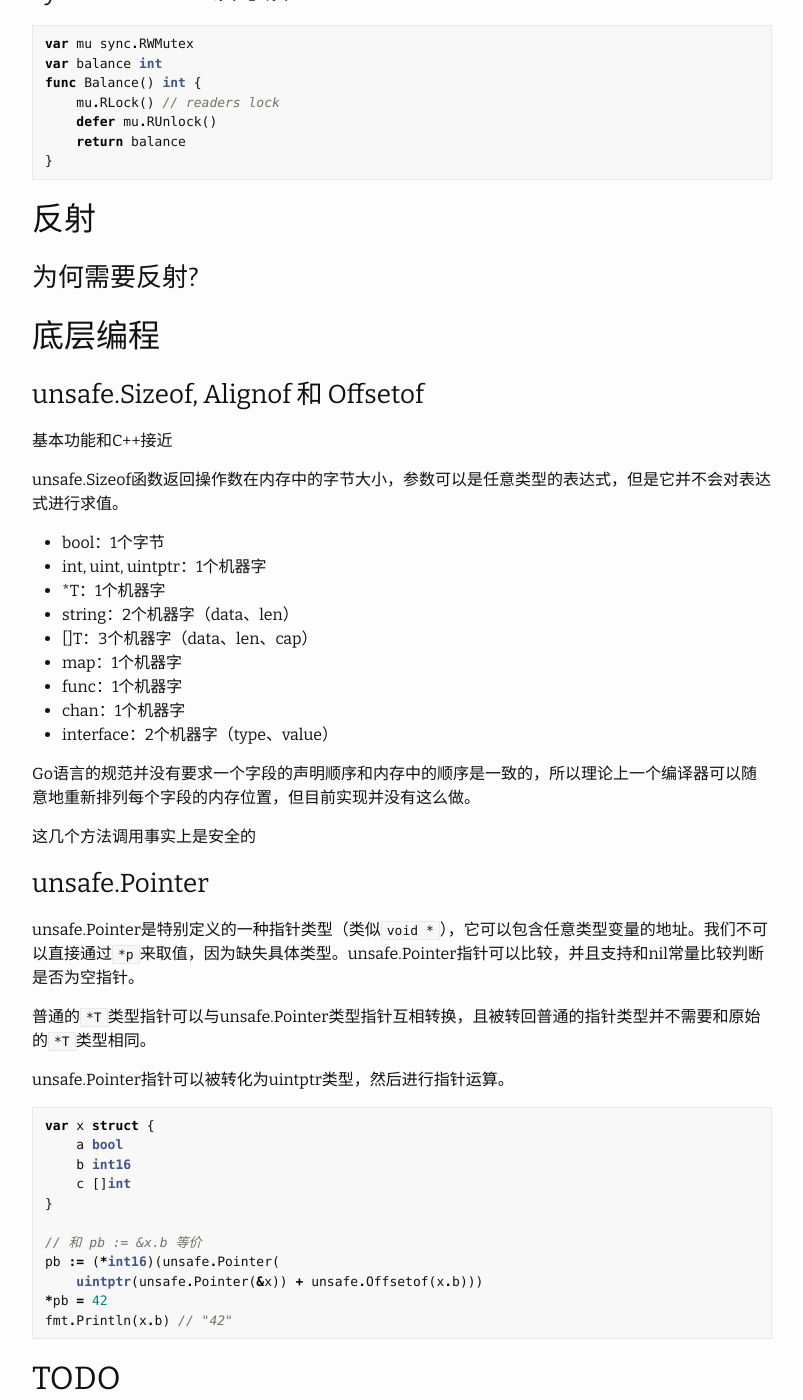
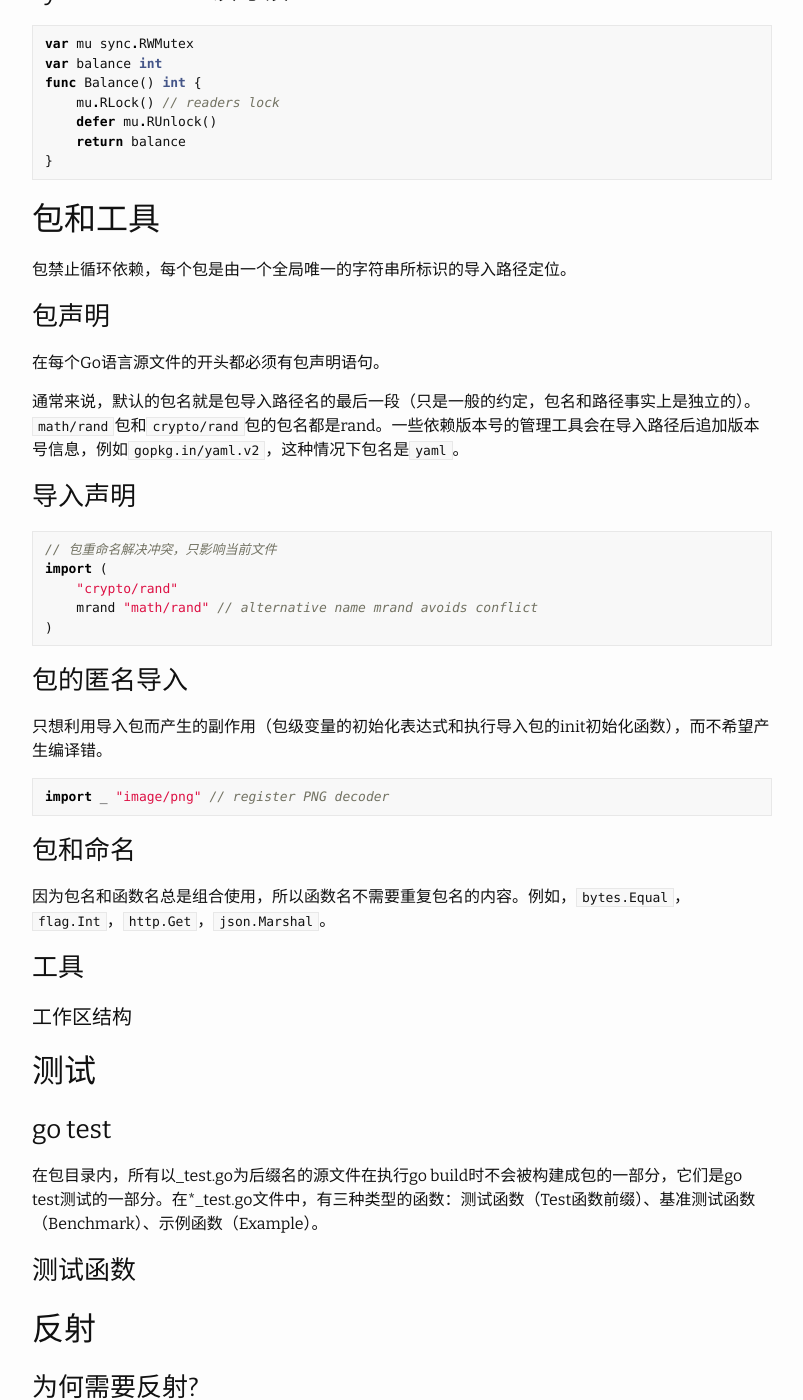
Before and after one commit to wait4pumpkin/wait4pumpkin.github.io, a Jekyll site: the page built from _posts/2019-09-17-the-go-programming-language.md, in a window 1280 px wide and 1400 px high, scrolled down 20674 px. Shown: the whole window, without its empty margins (238-1041 px from the left). Built offline with Jekyll 4.4.1, drawn with Linux system fonts in a browser that asks for light colours; some of the changed text lies outside the part shown.

Commit message:
update gopl

````diff
--- a/_posts/2019-09-17-the-go-programming-language.md
+++ b/_posts/2019-09-17-the-go-programming-language.md
@@ -1038,6 +1038,56 @@ func Balance() int {
 }
 ```
 
+## 包和工具
+
+包禁止循环依赖，每个包是由一个全局唯一的字符串所标识的导入路径定位。
+
+### 包声明
+
+在每个Go语言源文件的开头都必须有包声明语句。
+
+通常来说，默认的包名就是包导入路径名的最后一段（只是一般的约定，包名和路径事实上是独立的）。`math/rand`包和`crypto/rand`包的包名都是rand。一些依赖版本号的管理工具会在导入路径后追加版本号信息，例如`gopkg.in/yaml.v2`，这种情况下包名是`yaml`。
+
+### 导入声明
+
+```go
+// 包重命名解决冲突，只影响当前文件
+import (
+    "crypto/rand"
+    mrand "math/rand" // alternative name mrand avoids conflict
+)
+```
+
+### 包的匿名导入
+
+只想利用导入包而产生的副作用（包级变量的初始化表达式和执行导入包的init初始化函数），而不希望产生编译错。
+
+```go
+import _ "image/png" // register PNG decoder
+```
+
+### 包和命名
+
+因为包名和函数名总是组合使用，所以函数名不需要重复包名的内容。例如，`bytes.Equal`，`flag.Int`，`http.Get`，`json.Marshal`。
+
+### 工具
+
+#### 工作区结构
+
+
+
+
+
+## 测试
+
+### go test
+
+在包目录内，所有以_test.go为后缀名的源文件在执行go build时不会被构建成包的一部分，它们是go test测试的一部分。在*_test.go文件中，有三种类型的函数：测试函数（Test函数前缀）、基准测试函数（Benchmark）、示例函数（Example）。
+
+### 测试函数
+
+
+
 
 
 ## 反射
@@ -1082,12 +1132,30 @@ var x struct {
     c []int
 }
 
-// 和 pb := &x.b 等价
+// 和 pb := &x.b 等价，没有临时变量
 pb := (*int16)(unsafe.Pointer(
     uintptr(unsafe.Pointer(&x)) + unsafe.Offsetof(x.b)))
 *pb = 42
 fmt.Println(x.b) // "42"
 ```
+
+GC可能会移动变量（或者栈扩容），变量移动后，`unsafe.Pointer`同样会被更新，但`uintptr`是简单的数值类型，不会更新，因而会出错。
+
+```go
+// 增加了临时变量，可能出错
+tmp := uintptr(unsafe.Pointer(&x)) + unsafe.Offsetof(x.b)
+pb := (*int16)(unsafe.Pointer(tmp))
+*pb = 42
+```
+
+```go
+// 执行完之后GC就可以把对象回收，引用的是非法地址
+pT := uintptr(unsafe.Pointer(new(T))) // 提示: 错误!
+```
+
+将所有包含变量地址的uintptr类型变量当作BUG处理，同时减少不必要的unsafe.Pointer类型到uintptr类型的转换（要转换的话在一个表达式内完成）。
+
+当调用一个库函数，并且返回的是uintptr类型地址时，返回的结果应该立即转换为unsafe.Pointer以确保指针指向的是相同的变量。
 
 ## TODO
 
@@ -1098,6 +1166,8 @@ fmt.Println(x.b) // "42"
 + 接口实现（多态）
 + nil的比较，nil的类型
 + gc什么时候执行，一个语句内可能执行gc吗
++ 一个语句是否会被打断（中间执行其他代码）
++ 是否是移动GC
 
 + 3.6 常量
 + 4.4 结构体
@@ -1114,7 +1184,22 @@ fmt.Println(x.b) // "42"
 + empty struct大小
 + 线程安全容器
 + Mutex和channel消耗对比
++ go调用c及消耗，如果实现数据安全
++ go库搜索顺序
 
 http://marcio.io/2015/07/handling-1-million-requests-per-minute-with-golang/
 
 The iteration order over maps is not specified and is not guaranteed to be the same from one iteration to the next. If map entries that have not yet been reached are removed during iteration, the corresponding iteration values will not be produced. If map entries are created during iteration, that entry may be produced during the iteration or may be skipped. The choice may vary for each entry created and from one iteration to the next. If the map is nil, the number of iterations is 0.
+
++ 1
++ 2
++ 3
++ 4
++ 5
++ 6
++ 7
++ 8
++ 9
++ 10
++ 11
++ 12
````
